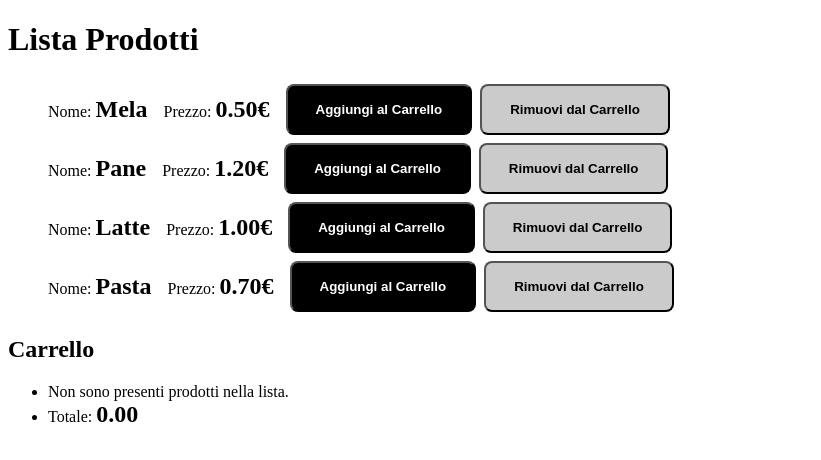
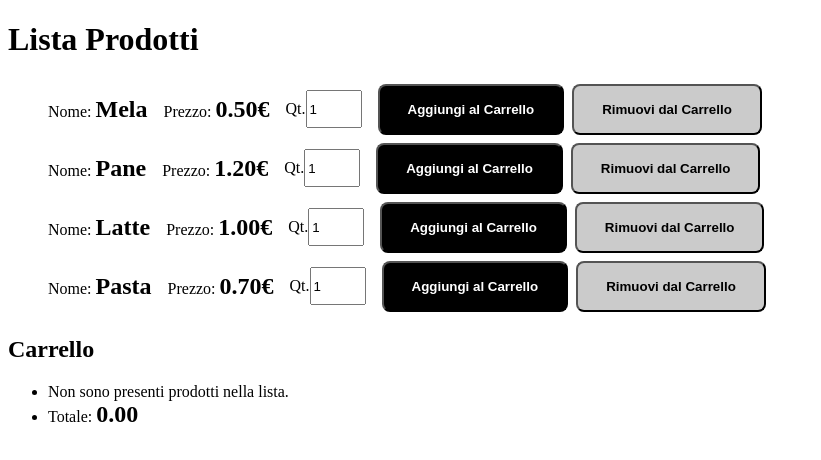
Before and after one commit to lorenzoferrante97/ex-react-usereducer-spesa, a React app: page / in a window 1280 px wide. Shown: the top 460 px of the page, without its empty margins (0-821 px from the left). Built offline with nearby package versions, Linux system fonts and the light colour scheme; the HTML template or start-up script is replaced by a standard one.

Commit message:
add: quantity validation

```diff
--- a/src/components/List.jsx
+++ b/src/components/List.jsx
@@ -2,7 +2,7 @@ import { useGlobalContext } from '../context/GlobalContext';
 import { useEffect } from 'react';
 
 export default function List({ products, type }) {
-  const { updateProductQuantity, removeFromCart, addedproducts, getCartTotal, cartTotal } = useGlobalContext();
+  const { updateProductQuantity, removeFromCart, addedproducts, getCartTotal, cartTotal, handleInput, isQuantityWrong, quantityInput } = useGlobalContext();
 
   useEffect(() => getCartTotal(addedproducts));
 
@@ -21,6 +21,12 @@ export default function List({ products, type }) {
                 <p>
                   Prezzo: <span>{price.toFixed(2)}€</span>
                 </p>
+                {type == 'products' && (
+                  <div>
+                    <label htmlFor="quantity">Qt.</label>
+                    <input defaultValue={1} onChange={(e) => handleInput(e)} type="number" name="quantity" id="quantity" min={1} />
+                  </div>
+                )}
                 {type == 'cart' && (
                   <p>
                     Quantità: <span>{prod.quantity}</span>
@@ -42,6 +48,7 @@ export default function List({ products, type }) {
         ) : (
           <li>Non sono presenti prodotti nella lista.</li>
         )}
+        {type == 'products' && isQuantityWrong && <p className="error-message">La quantità deve essere maggiore o uguale a 1</p>}
         {type == 'cart' && (
           <li className="total">
             Totale: <span>{cartTotal}</span>
--- a/src/context/GlobalContext.jsx
+++ b/src/context/GlobalContext.jsx
@@ -14,6 +14,8 @@ const GlobalProvider = ({ children }) => {
 
   const [addedproducts, setAddedproducts] = useState([]);
   const [cartTotal, setCartTotal] = useState(0);
+  const [quantityInput, setQuantityInput] = useState(1);
+  const [isQuantityWrong, setIsQuantityWrong] = useState(false);
 
   // const addToCart = (product) => {
   //   const isProductAlreadyAdded = addedproducts.find((prod) => prod.name == product.name);
@@ -23,6 +25,11 @@ const GlobalProvider = ({ children }) => {
   const addToCart = (product) => setAddedproducts((prev) => [...prev, { ...product, quantity: 1 }]);
 
   const updateProductQuantity = (product) => {
+    if (quantityInput <= 0) {
+      setIsQuantityWrong(true);
+      return;
+    }
+
     const existingProductindex = addedproducts.findIndex((prod) => prod.name == product.name);
     // console.log(existingProductindex);
     if (existingProductindex != -1) {
@@ -32,6 +39,8 @@ const GlobalProvider = ({ children }) => {
     } else {
       addToCart(product);
     }
+
+    setIsQuantityWrong(false);
   };
 
   const removeFromCart = (product) => {
@@ -50,7 +59,9 @@ const GlobalProvider = ({ children }) => {
     setCartTotal(total.toFixed(2));
   };
 
-  const value = { products, addedproducts, cartTotal, addToCart, updateProductQuantity, removeFromCart, getCartTotal };
+  const handleInput = (e) => setQuantityInput(parseInt(e.target.value));
+
+  const value = { products, addedproducts, cartTotal, addToCart, updateProductQuantity, removeFromCart, getCartTotal, quantityInput, handleInput, isQuantityWrong };
 
   return <GlobalContext.Provider value={value}>{children}</GlobalContext.Provider>;
 };
--- a/src/index.css
+++ b/src/index.css
@@ -42,3 +42,14 @@
   transition: all;
   transition-duration: 0.3s;
 }
+
+#quantity {
+  max-width: 48px;
+  aspect-ratio: 3 / 2;
+}
+
+.error-message {
+  padding: 0.25rem 0.5rem;
+  background-color: red;
+  color: #fff;
+}
```
